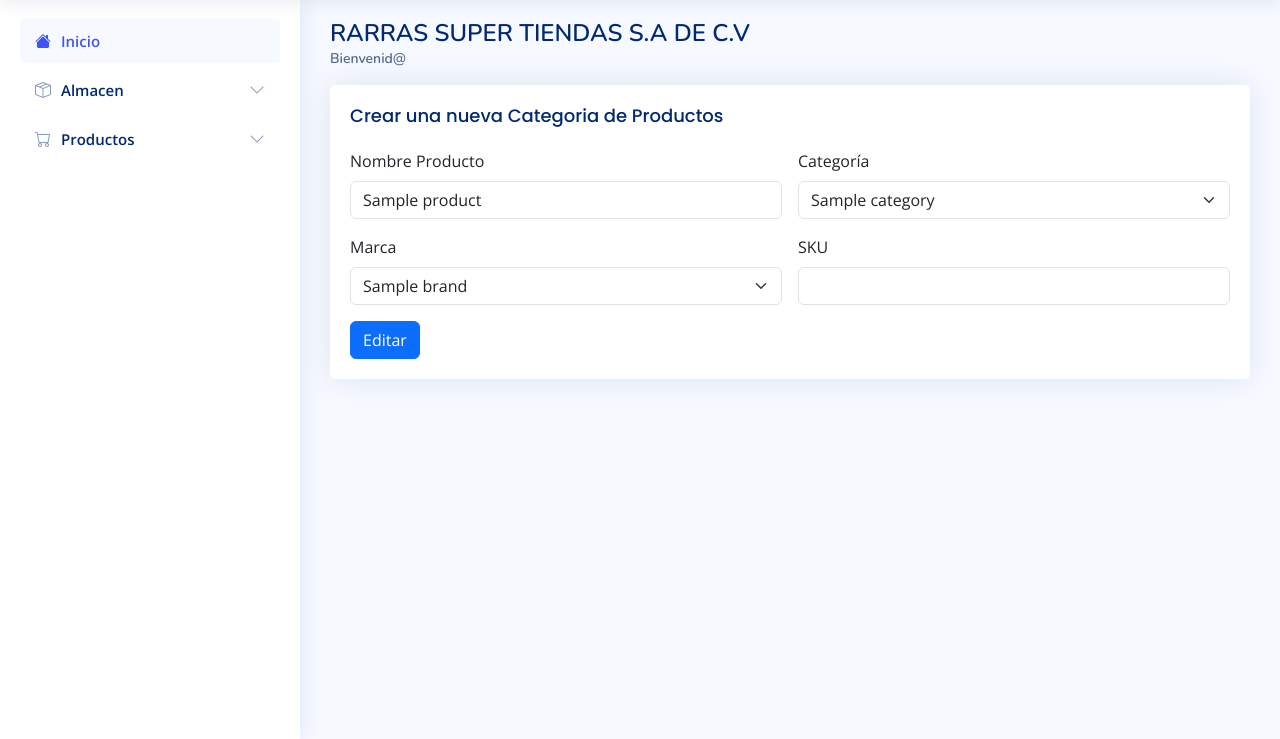
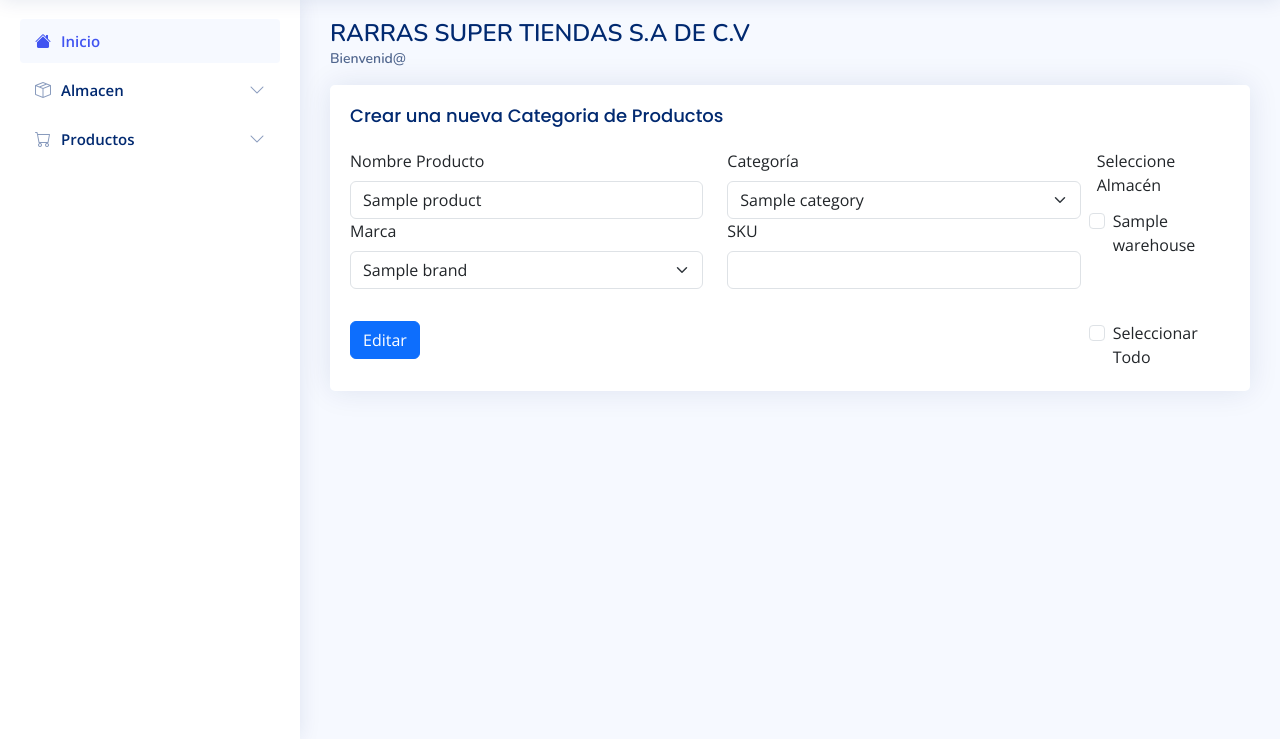
Before and after one commit to erickcasita/rarras-admin, a Django app: page /addproducts/edit/1 in a window 1280 px wide. Shown: the part 61-800 px from the top of the page. Run offline with Django 5.2, Linux system fonts and the light colour scheme; a user stored in the database is signed in; tables that the repository leaves empty hold one stand-in row (values such as "Sample post"); some libraries are stand-ins or nearby versions.

Commit message:
Agregado de seleccion de almacenes al editar productos

```diff
--- a/products/templates/editproducts.html
+++ b/products/templates/editproducts.html
@@ -13,6 +13,8 @@
             <!-- Custom Styled Validation -->
             <form class="row g-3" id="formeditproducts" method="POST">
             {% csrf_token %}
+            <div class="col-md-10">
+              <div class="row">
             <div class="col-md-6">
                 <label for="nameValidation" class="form-label">Nombre Producto</label>
                 {{form.name}}
@@ -29,8 +31,32 @@
                 <label for="cvesap" class="form-label">SKU</label>
                 {{form.cvesap}}
               </div>
-              <div class="col-md-12">
+            </div>
+            </div>
+
+              <div class="col-md-2">
+                <label class="form-label">Seleccione Almacén</label>
+                <div class="row overflow-auto p-1" style="height: 100px;" id="warehouseChecket">
+
+                {%for werehouses in werehouses %}
+                <div class="form-check">
+                    <input class="form-check-input" type="checkbox" value="{{werehouses.id}}" name="warehouse">
+                    <label class="form-check-label">
+                     {{werehouses.title}}
+                    </label>
+                  </div>
+                {% endfor %}
+
+            </div>
+          </div>
+              <div class="col-md-10">
                 <button class="btn btn-primary" type="submit">Editar</button>
+              </div>
+              <div class="col-md-2 form-check">
+                <input class="form-check-input" id="selectAll" type="checkbox">
+                <label class="form-check-label">
+                  Seleccionar Todo
+                </label>
               </div>
 
             </form><!-- End Custom Styled Validation -->
--- a/products/views.py
+++ b/products/views.py
@@ -158,8 +158,10 @@ def editproduct (request, products_id):
 
         products =  get_object_or_404(Products,pk=products_id, visible=True)
         form = AddProducts(instance=products)
+        werehouses = WareHouses.objects.filter(visible=True)
         return render(request, 'editproducts.html', {
-            'form':form
+            'form':form,
+            'werehouses': werehouses
         })
     else :
         try:
```
